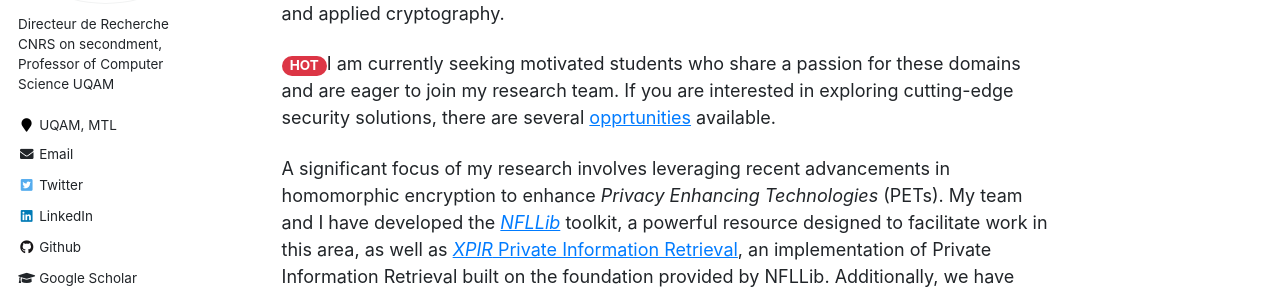
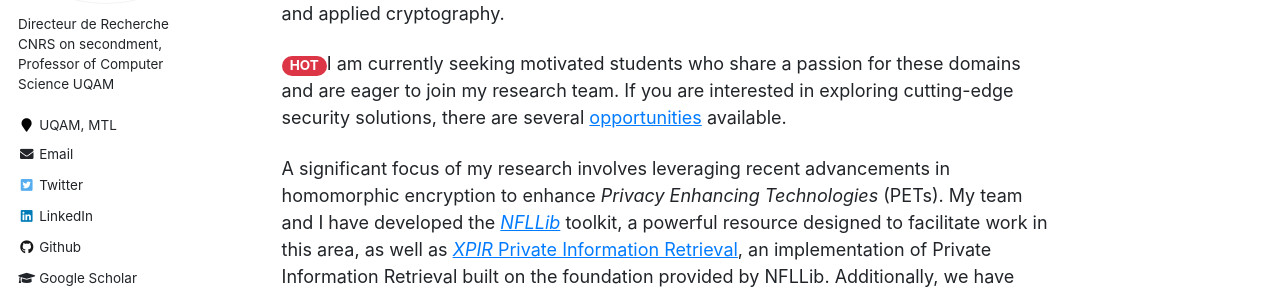
Before and after one commit to Kirija/kirija.github.io, a Jekyll site: the page built from _pages/about.md, in a window 1280 px wide and 1243 px high. Shown: the part 235-529 px from the top of the window. Built offline with Jekyll 4.4.1, drawn with Linux system fonts in a browser that asks for light colours.

```diff
--- a/_pages/about.md
+++ b/_pages/about.md
@@ -23,7 +23,7 @@ An important part of my research is concerned with exploiting the latest develop
 
 Since January 1st, 2020, I have been a Professor of Computing Science at the [_Université du Québec a Montréal_](https://uqam.ca/) (UQAM), where I am a member of both the [_Département d'Informatique_](https://info.uqam.ca/) and of the [Laboratoire de recherche sur les technologies du commerce electronique  (LATECE)](https://latece.uqam.ca). My primary areas of interest lie in the fields of security, privacy, and applied cryptography.
 
-<span class="badge badge-pill badge-danger">HOT</span>I am currently seeking motivated students who share a passion for these domains and are eager to join my research team. If you are interested in exploring cutting-edge security solutions, there are several [opprtunities](positions) available.
+<span class="badge badge-pill badge-danger">HOT</span>I am currently seeking motivated students who share a passion for these domains and are eager to join my research team. If you are interested in exploring cutting-edge security solutions, there are several [opportunities](positions) available.
 
 A significant focus of my research involves leveraging recent advancements in homomorphic encryption to enhance _Privacy Enhancing Technologies_ (PETs). My team and I have developed the [_NFLLib_](https://github.com/quarkslab/NFLlib) toolkit, a powerful resource designed to facilitate work in this area, as well as [_XPIR_ Private Information Retrieval](https://github.com/XPIR-team/XPIR), an implementation of Private Information Retrieval built on the foundation provided by NFLLib. Additionally, we have contributed to the development of [_RevoLUT_](https://github.com/sofianeazogagh/revoLUT), a Rust library that reimagines the use of Look-Up-Tables (LUT) beyond their conventional role in function encoding, as commonly used in TFHE’s programmable bootstrapping. Instead, RevoLUT leverages LUTs as direct data structures, enabling efficient operations such as sorting and elements permutation directly within the table. This approach supports oblivious algorithms, providing a secure, privacy-preserving solution for handling sensitive data in various applications. These projects exemplify our commitment to pushing the boundaries of privacy-centric cryptographic tools.
 
```
Also changed, not shown: _talks/2024_12_06-talk-1.md (+1 -0 lines).
